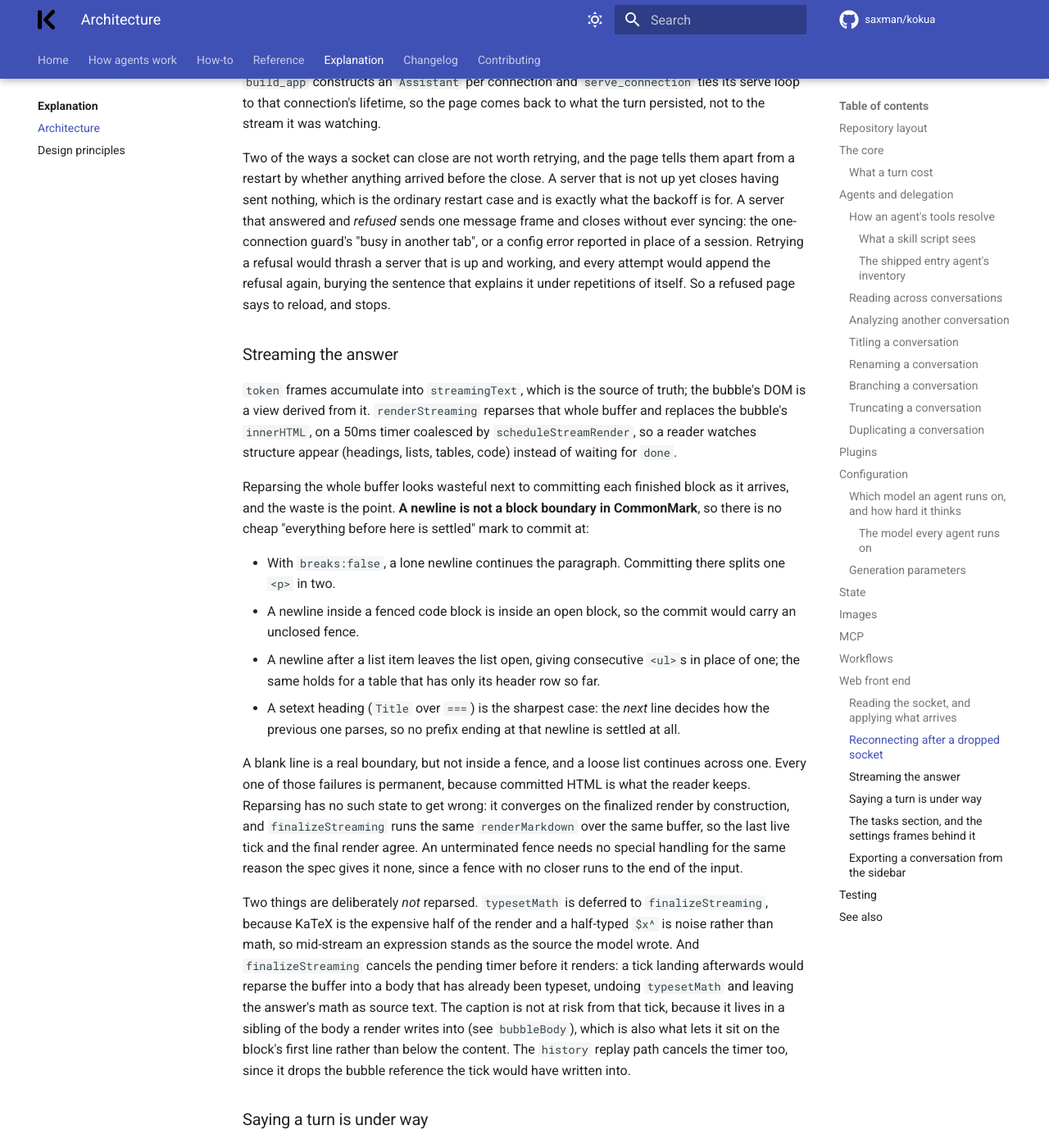
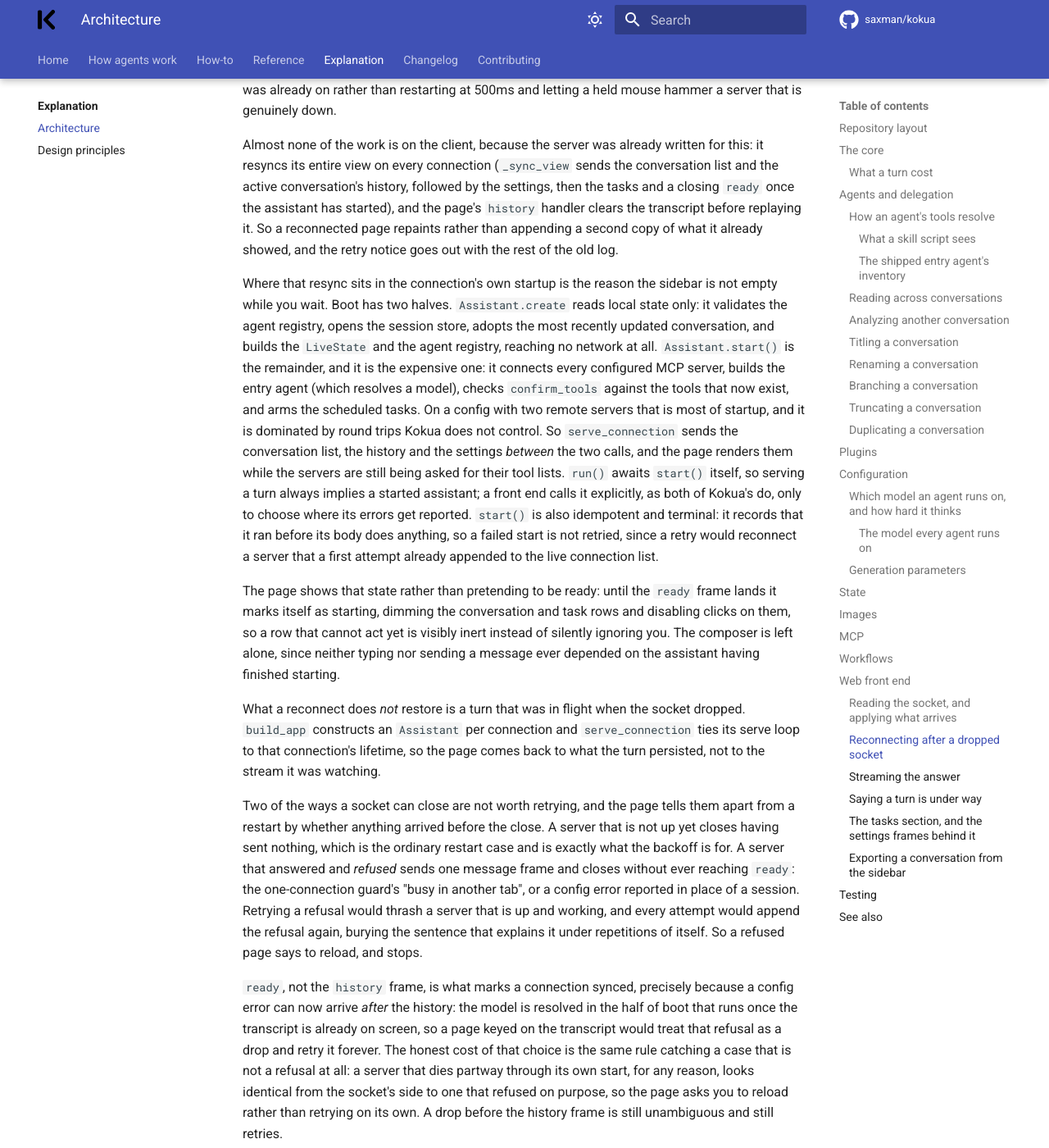
Before and after one commit to saxman/kokua, an MkDocs documentation site: the page built from docs/explanation/architecture.md, in a window 1280 px wide and 1400 px high, scrolled down 30422 px. Shown: the whole window at 82% size. Built offline with MkDocs 1.6.1 and Material for MkDocs 9.7.7, drawn with Linux system fonts in a browser that asks for light colours; comment, search, counter and statistics services are not loaded; some of the changed text lies outside the part shown.

Commit message:
docs: describe the create/start boot split
Assistant.create now reads local state only; connecting the remote MCP servers,
building the entry agent, checking the approval gates and arming the scheduled
tasks moved to a new Assistant.start(), which run() awaits and which is
idempotent and terminal. The web front end sends the conversation list,
history and settings before start() and a closing ready frame after, with the
sidebar showing that it is still starting until ready arrives; synced moved
from history to ready for the same reason, at the honest cost that a server
dying mid-boot now asks for a reload instead of retrying. MCP servers connect
concurrently, attaching in declaration order, with the interactive OAuth
branch serialized behind a lock since its callback port can only be bound
once.

Co-Authored-By: Claude Opus 5 <noreply@anthropic.com>

```diff
--- a/docs/explanation/architecture.md
+++ b/docs/explanation/architecture.md
@@ -1019,7 +1019,18 @@ persisted session must stay small and a localhost URL is not fetchable by the pr
 ## MCP
 
 All servers come from `[[mcp.server]]` at startup (`mcp.reconnect_mcp_servers` is a single pass over
-`config.mcp_servers`). Each one is also a toolset, named by its required `name`, which is how an agent
+`config.mcp_servers`, connecting them concurrently and attaching them in declaration order, so a boot
+pays the slowest handshake rather than the sum and a duplicate tool name still resolves the same way
+every run). Two servers whose connects each take 1.5 seconds finish together in about 1.5 seconds rather
+than the roughly 3 a serial pass would take. The one exception to the concurrency is an interactive OAuth
+authorization: its callback
+listener binds one pinned port, so two servers each needing a fresh authorization at once would collide
+on the bind and have that collision misreported as either server being unreachable. A module-level lock
+in `mcp/servers.py` serializes only that branch; a bearer-token connect and an unauthenticated probe
+never touch it and still overlap fully, so the common case of one bearer server plus one OAuth server
+keeps essentially the whole win.
+
+Each server is also a toolset, named by its required `name`, which is how an agent
 reaches it. The runtime `add_mcp_server` tool appends reconnectable servers there via
 `config/store.py` (no secret on disk), so config.toml stays the one source; it writes a name derived
 from the server's host and disambiguated against the names already on file, so a successful add can
@@ -1141,9 +1152,30 @@ genuinely down.
 
 Almost none of the work is on the client, because the server was already written for this: it resyncs its
 entire view on every connection (`_sync_view` sends the conversation list and the active conversation's
-history, followed by the settings and the tasks), and the page's `history` handler clears the transcript
-before replaying it. So a reconnected page repaints rather than appending a second copy of what it already
-showed, and the retry notice goes out with the rest of the old log.
+history, followed by the settings, then the tasks and a closing `ready` once the assistant has
+started), and the page's `history` handler clears the transcript before replaying it. So a reconnected
+page repaints rather than appending a second copy of what it already showed, and the retry notice goes
+out with the rest of the old log.
+
+Where that resync sits in the connection's own startup is the reason the sidebar is not empty while you
+wait. Boot has two halves. `Assistant.create` reads local state only: it validates the agent registry,
+opens the session store, adopts the most recently updated conversation, and builds the `LiveState` and
+the agent registry, reaching no network at all. `Assistant.start()` is the remainder, and it is the
+expensive one: it connects every configured MCP server, builds the entry agent (which resolves a
+model), checks `confirm_tools` against the tools that now exist, and arms the scheduled tasks. On a
+config with two remote servers that is most of startup, and it is dominated by round trips Kokua does
+not control. So `serve_connection` sends the conversation list, the history and the settings *between*
+the two calls, and the page renders them while the servers are still being asked for their tool lists.
+`run()` awaits `start()` itself, so serving a turn always implies a started assistant; a front end
+calls it explicitly, as both of Kokua's do, only to choose where its errors get reported. `start()` is
+also idempotent and terminal: it records that it ran before its body does anything, so a failed start is
+not retried, since a retry would reconnect a server that a first attempt already appended to the live
+connection list.
+
+The page shows that state rather than pretending to be ready: until the `ready` frame lands it marks
+itself as starting, dimming the conversation and task rows and disabling clicks on them, so a row that
+cannot act yet is visibly inert instead of silently ignoring you. The composer is left alone, since
+neither typing nor sending a message ever depended on the assistant having finished starting.
 
 What a reconnect does *not* restore is a turn that was in flight when the socket dropped. `build_app`
 constructs an `Assistant` per connection and `serve_connection` ties its serve loop to that connection's
@@ -1152,10 +1184,18 @@ lifetime, so the page comes back to what the turn persisted, not to the stream i
 Two of the ways a socket can close are not worth retrying, and the page tells them apart from a restart by
 whether anything arrived before the close. A server that is not up yet closes having sent nothing, which
 is the ordinary restart case and is exactly what the backoff is for. A server that answered and *refused*
-sends one message frame and closes without ever syncing: the one-connection guard's "busy in another tab",
-or a config error reported in place of a session. Retrying a refusal would thrash a server that is up and
-working, and every attempt would append the refusal again, burying the sentence that explains it under
-repetitions of itself. So a refused page says to reload, and stops.
+sends one message frame and closes without ever reaching `ready`: the one-connection guard's "busy in
+another tab", or a config error reported in place of a session. Retrying a refusal would thrash a server
+that is up and working, and every attempt would append the refusal again, burying the sentence that
+explains it under repetitions of itself. So a refused page says to reload, and stops.
+
+`ready`, not the `history` frame, is what marks a connection synced, precisely because a config error can
+now arrive *after* the history: the model is resolved in the half of boot that runs once the transcript
+is already on screen, so a page keyed on the transcript would treat that refusal as a drop and retry it
+forever. The honest cost of that choice is the same rule catching a case that is not a refusal at all: a
+server that dies partway through its own start, for any reason, looks identical from the socket's side to
+one that refused on purpose, so the page asks you to reload rather than retrying on its own. A drop
+before the history frame is still unambiguous and still retries.
 
 ### Streaming the answer
 
```
Also changed, not shown: CHANGELOG.md (+39 -11 lines).
